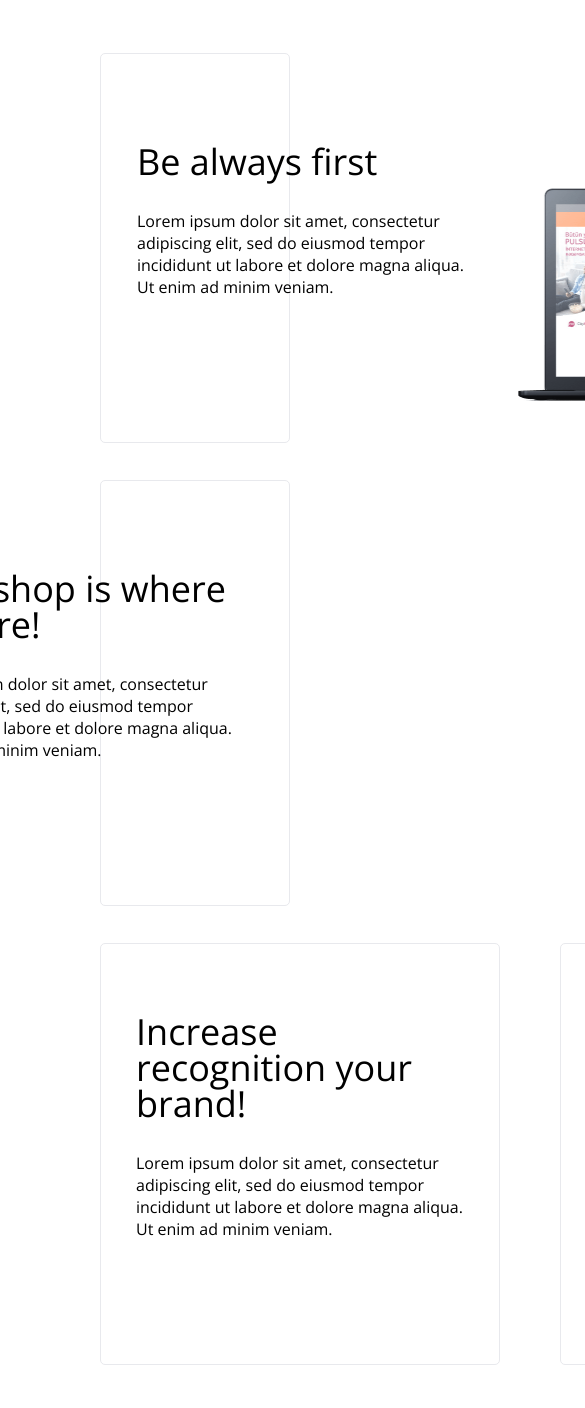
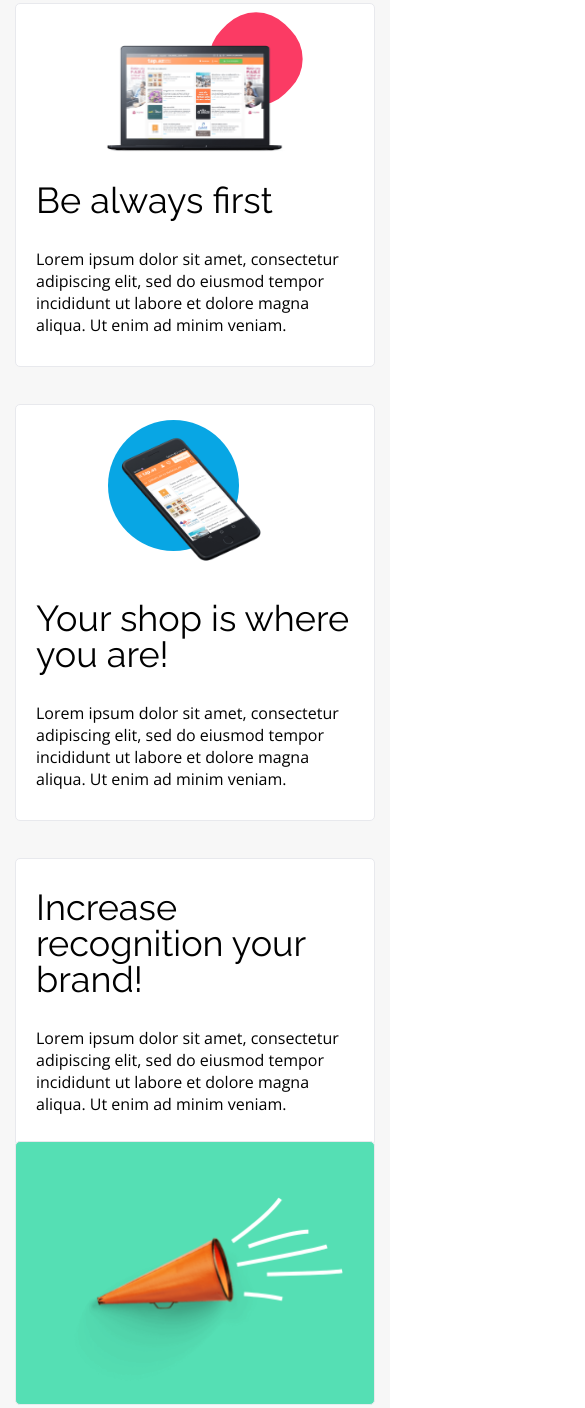
Before and after one commit to sylwiaszopa/BestShop, a website built with Vite: page src/index.html in a window 390 px wide. Shown: the part 1390-2798 px from the top of the page, 585 px wide, since content can reach past the window. Built offline with nearby package versions, Linux system fonts and the light colour scheme.

Commit message:
Updated benefits section for mobile

```diff
--- a/src/scss/elements/_benefits.scss
+++ b/src/scss/elements/_benefits.scss
@@ -1,20 +1,34 @@
 .benefits {
-  background: var(--color-light-grey);
+  background: $color-light-grey;
   padding: 100px 0;
+
+  @include tablet {
+    padding: 50px 0;
+  }
 }
 
 .benefits .container {
   padding: 0 100px;
+
+  @include tablet {
+    padding: 0 15px;
+  }
 }
 
 .benefits__box {
   display: flex;
   justify-content: space-between;
   align-items: flex-end;
-  background: var(--color-white);
+  background: $color-white;
   border: 1px solid #E8E9ED;
   border-radius: 5px;
   margin-bottom: 37px;
+
+  @include tablet {
+    flex-direction: column-reverse !important;
+    align-items: center;
+    padding: 0 20px  !important;
+  }
 }
 
 .benefits__box--reverse {
@@ -26,10 +40,23 @@
 .benefits__content {
   max-width: 415px;
   margin: 90px 36px;
+
+
+  @include tablet {
+    margin: 0;
+    max-width: none;
+  }
+}
+
+.benefits__content--macbook,
+.benefits__content--phone {
+  @include tablet {
+    margin: 30px 0;
+  }
 }
 
 .benefits__title {
-  font-family: var(--font-raleway), sans-serif;
+  font-family: $font-raleway;
   font-size: 2.25rem;
 }
 
@@ -44,18 +71,22 @@
   width: 328px;
   height: 4px;
   margin-top: 50px;
+
+  @include tablet {
+    display: none;
+  }
 }
 
 .benefits__content--macbook::after {
-  background: var(--color-redish);
+  background: $color-redish;
 }
 
 .benefits__content--phone::after {
-  background: var(--color-primary);
+  background: $color-primary;
 }
 
 .benefits__content--trumpet::after {
-  background: var(--color-green);
+  background: $color-green;
 }
 
 /*benefits__photo*/
@@ -71,6 +102,10 @@
 .benefits__photo--macbook {
   margin-bottom: 38px;
   margin-right: 117px;
+
+  @include tablet {
+    margin: 40px 0 0;
+  }
 }
 
 .benefits__photo--macbook::before {
@@ -79,17 +114,29 @@
   position: absolute;
   width: 180px;
   height: 180px;
-  background: var(--color-redish);
+  background: $color-redish;
   border-radius: 41px;
   z-index: 2;
   top: -40px;
   right: 0;
   transform: rotate(45deg);
+
+
+  @include tablet {
+    width: 90px;
+    height: 90px;
+    right: -10px;
+    top: -30px;
+  }
 }
 
 .benefits__photo--macbook img {
   width: 386px;
   height: auto;
+
+  @include tablet {
+    width: 192px;
+  }
 }
 
 .benefits__photo--phone::before {
@@ -98,21 +145,41 @@
   position: absolute;
   width: 320px;
   height: 320px;
-  background: var(--color-primary);
+  background: $color-primary;
   border-radius: 50%;
   z-index: 2;
   top: -20px;
   left: 0;
+
+  @include tablet {
+    width: 131px;
+    height: 131px;
+    top: -15px;
+  }
+}
+
+.benefits__photo--phone {
+  @include tablet {
+    margin-top: 30px;
+  }
 }
 
 .benefits__photo--phone img {
   width: 426px;
   height: auto;
+
+  @include tablet {
+    width: 175px;
+  }
 }
 
 /*last row*/
 .benefits__box--last {
   display: flex;
+
+  @include tablet {
+    flex-direction: column;
+  }
 }
 
 .benefits__content-trumpet-box,
@@ -122,18 +189,28 @@
 
 .benefits__content-trumpet-box {
   max-width: 620px;
-  background: var(--color-white);
+  background: $color-white;
   border: 1px solid #E8E9ED;
   border-radius: 5px;
+
+  @include tablet {
+    max-width: none;
+    padding: 0 20px
+  }
 }
 
 .benefits__content--trumpet {
   max-width: none;
   margin: 70px 35px;
+
+  @include tablet {
+    margin: 0;
+    padding: 30px 0;
+  }
 }
 
 .benefits__photo-trumpet {
-  background: var(--color-green);
+  background: $color-green;
   border: 1px solid #E8E9ED;
   border-radius: 5px;
   display: flex;
@@ -141,6 +218,11 @@
   margin-left: 60px;
   align-items: center;
   justify-content: center;
+
+  @include tablet {
+    margin-left: 0;
+    margin-top: -5px;
+  }
 }
 
 .benefits__photo-trumpet img {
--- a/src/scss/settings/_mixins.scss
+++ b/src/scss/settings/_mixins.scss
@@ -1,6 +1,12 @@
 @mixin notebook {
   @media screen and (max-width: 1352px) {
     @content;
+  }
+}
+
+@mixin tablet {
+  @media screen and (max-width: 1070px) {
+    @content
   }
 }
 
```
